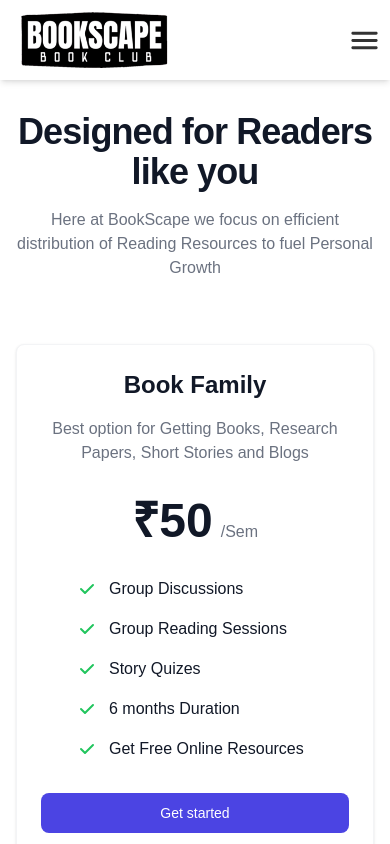
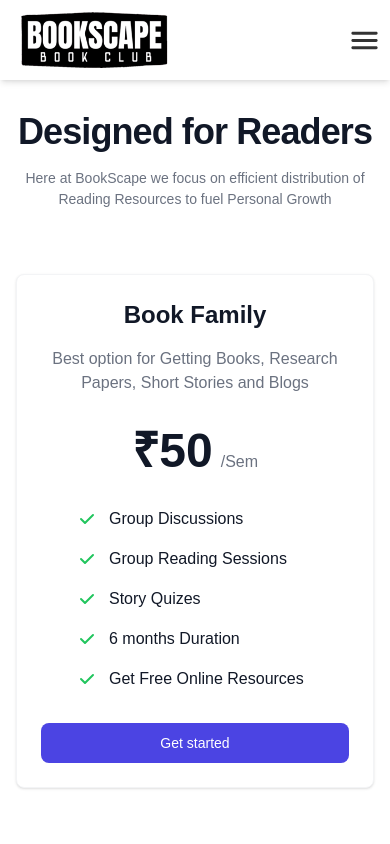
Before and after one commit to Nishantjaryal/bookclub, a Next.js app: page /membership in a window 390 px wide. Shown: the top 844 px of the page. Built offline with nearby package versions, Linux system fonts and the light colour scheme; no server answers.

Commit message:
Update Pricing.tsx

```diff
--- a/components/Pricing.tsx
+++ b/components/Pricing.tsx
@@ -7,8 +7,8 @@ const Pricing = () => {
     <section className="bg-white py-20">
   <div className="py-8 px-4 mx-auto max-w-screen-xl lg:py-16 lg:px-6">
       <div className="mx-auto max-w-screen-md text-center mb-8 lg:mb-12">
-          <h2 className="mb-4 text-4xl tracking-tight font-extrabold text-gray-900 ">Designed for Readers like you</h2>
-          <p className="mb-5 font-light text-gray-500 sm:text-xl ">Here at BookScape we focus on efficient distribution of Reading Resources to fuel Personal Growth</p>
+          <h2 className="mb-4 text-4xl tracking-tight font-extrabold text-gray-900 ">Designed for Readers </h2>
+          <p className="mb-5 font-light text-gray-500 text-[14px] sm:text-xl ">Here at BookScape we focus on efficient distribution of Reading Resources to fuel Personal Growth</p>
       </div>
       <div className="space-y-8 flex-center flex-wrap  lg:space-y-0 gap-0">
 
```
